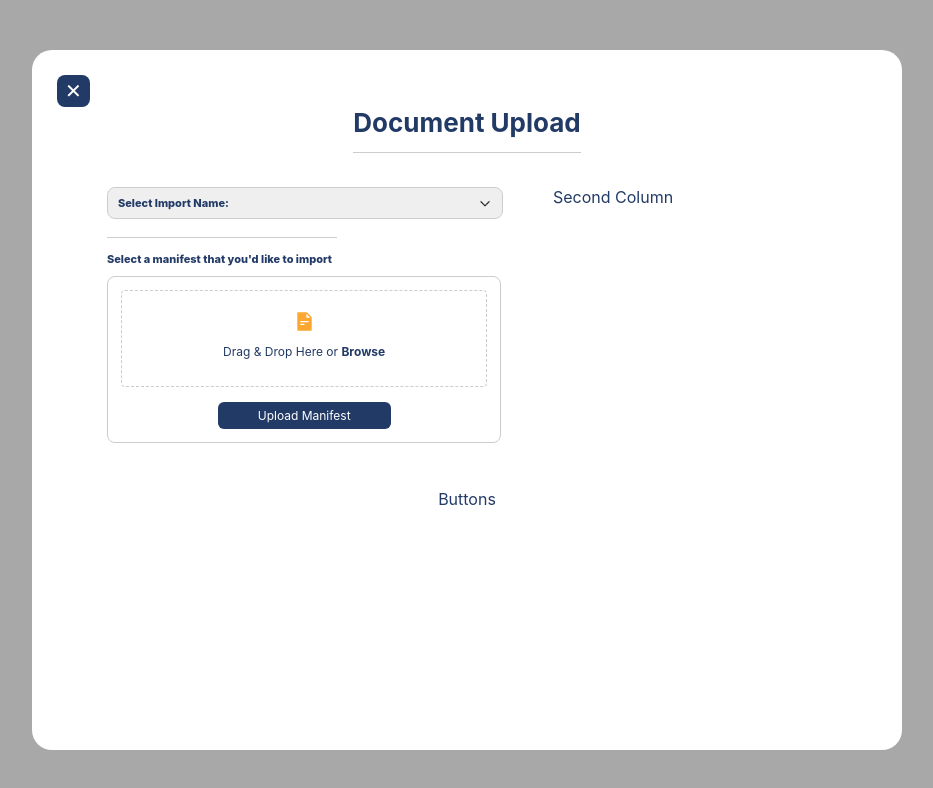
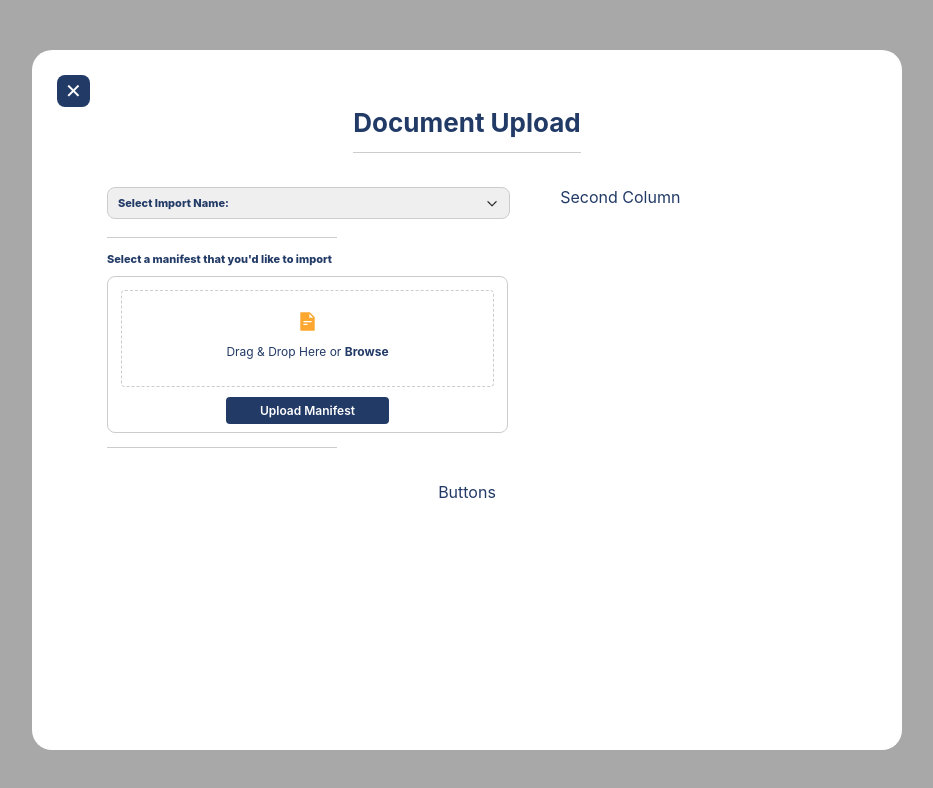
Before and after one commit to Aredu89/skyhop-challenge, a React (Create React App) app: page / in a window 1280 px wide. Shown: the top 788 px of the page, without its empty margins (173-1106 px from the left). Built offline with nearby package versions, Linux system fonts and the light colour scheme.

Commit message:
fix: margins and paddings

```diff
--- a/src/components/button/button.styles.jsx
+++ b/src/components/button/button.styles.jsx
@@ -9,8 +9,9 @@
 
 const standardStyles = css`
   font-size: 12px;
-  padding: 6px 40px;
-  border-radius: 6px;
+  font-weight: 600;
+  padding: 6px 34px;
+  border-radius: 4px;
 `;
 
 export const StyledButton = styled.button`
--- a/src/components/drag-n-drop/drag-n-drop.styles.jsx
+++ b/src/components/drag-n-drop/drag-n-drop.styles.jsx
@@ -5,7 +5,7 @@
   width: 92.5%;
   border: 1.5px solid ${BORDER_COLOR};
   border-radius: 8px;
-  padding: 13px;
+  padding: 13px 13px 8px;
   margin-bottom: 12px;
 `;
 
@@ -23,7 +23,7 @@
 `;
 
 export const ButtonContainer = styled.div`
-  margin-top: 15px;
+  margin-top: 10px;
   display: flex;
   justify-content: center;
 `;
--- a/src/components/separation-line/separation-line.component.jsx
+++ b/src/components/separation-line/separation-line.component.jsx
@@ -1,8 +1,8 @@
 import React from 'react';
 import { SeparationDiv } from './separation-line.styles';
 
-const SeparationLine = () => (
-  <SeparationDiv />
+const SeparationLine = ({ marginTop = 18}) => (
+  <SeparationDiv marginTop={marginTop} />
 );
 
 export default SeparationLine;
--- a/src/components/separation-line/separation-line.styles.jsx
+++ b/src/components/separation-line/separation-line.styles.jsx
@@ -4,5 +4,5 @@
 export const SeparationDiv = styled.div`
   width: 230px;
   border-bottom: 1px solid ${BORDER_COLOR};
-  margin-top: 18px;
+  margin-top: ${({ marginTop }) => `${marginTop}px`};
 `;
--- a/src/pages/document-upload/document-upload.component.jsx
+++ b/src/pages/document-upload/document-upload.component.jsx
@@ -31,8 +31,9 @@
           <TitleContainer><Title>Document Upload</Title></TitleContainer>
           <LeftSection>
             <Select options={selectOptions} placeholder='Select Import Name:' />
-            <SeparationLine />
+            <SeparationLine marginTop={18} />
             <DragNDrop />
+            <SeparationLine marginTop={14} />
           </LeftSection>
           <RightSection>Second Column</RightSection>
           <ContinueSection>Buttons</ContinueSection>
--- a/src/pages/document-upload/document-upload.styles.jsx
+++ b/src/pages/document-upload/document-upload.styles.jsx
@@ -7,7 +7,7 @@
 
 export const FormContainer = styled.div`
   display: grid;
-  grid-template-columns: 55% 1fr;
+  grid-template-columns: 56% 1fr;
   grid-template-rows: auto 1fr auto;
   column-gap: 50px;
   width: 720px;
```
